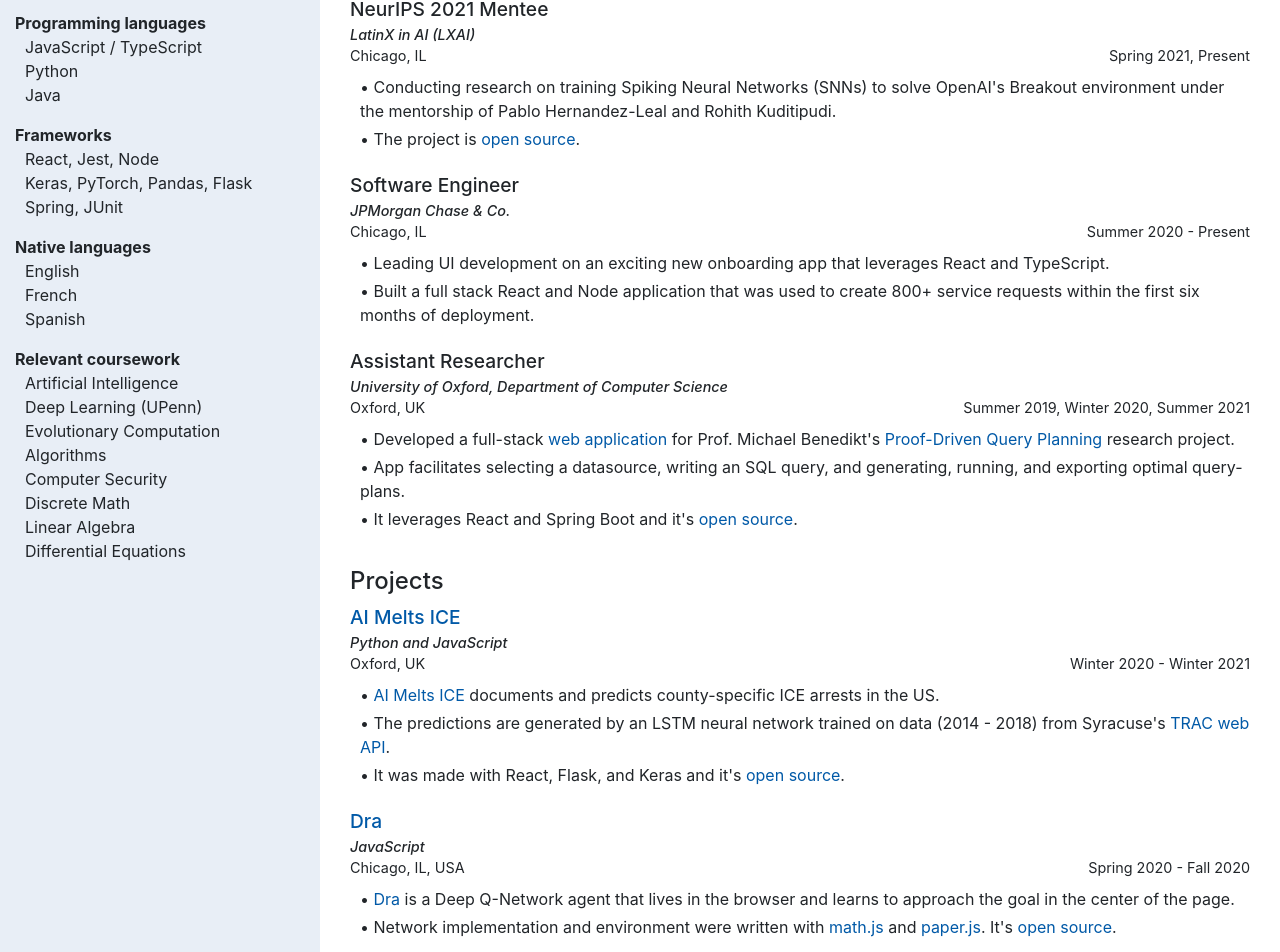
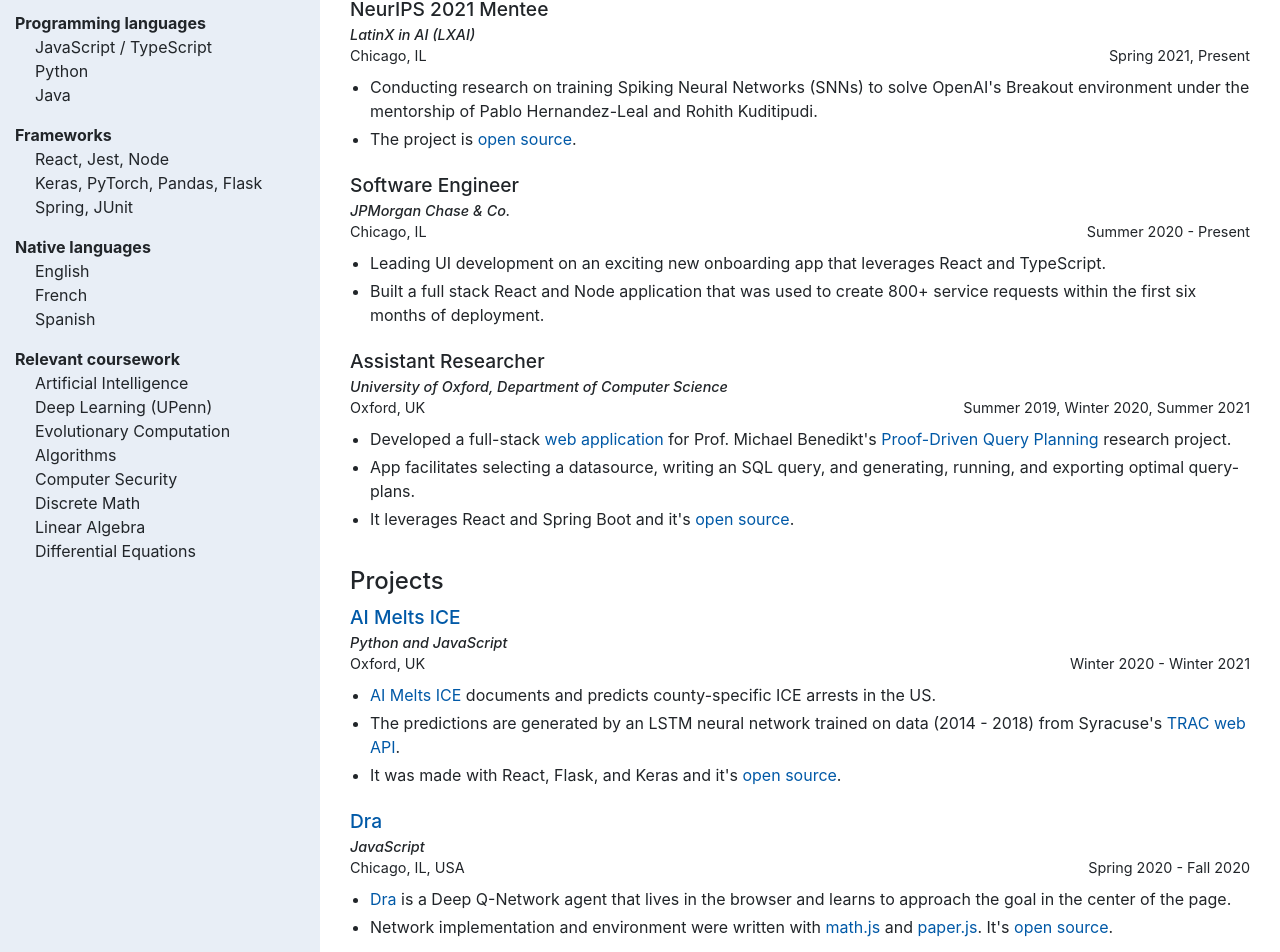
Before and after one commit to camilodoa/resume, a React (Create React App) app: page / in a window 1280 px wide. Shown: the part 349-1301 px from the top of the page. Built offline with nearby package versions, Linux system fonts and the light colour scheme.

Commit message:
switch to styled-components

```diff
--- a/src/App.js
+++ b/src/App.js
@@ -1,32 +1,69 @@
 import React from 'react';
 import {Container, Row, Col} from 'react-bootstrap';
 import SideBlock from './components/SideBlock';
-import MainBlock from './components/MainBlock';
+import Category from './components/Category';
 import {sideData, mainData} from './data';
+import styled from 'styled-components';
+
+const Aside = styled(Col)`
+  background-color: #e8eef6;
+  min-height: 100vh;
+  padding-top: .5rem;
+`;
+
+const Main = styled(Col)`
+  min-height: 100vh;
+  padding-top: .5rem;
+`;
+
+const NameRow = styled(Row)`
+  align-items: center;
+  margin: .5rem 0px;
+`;
+
+const NameCol = styled(Col)`
+  font-size: 2.5em;
+  font-weight: 500;
+  margin-left: .25rem .25rem .25rem .75rem;
+`;
 
 export default function App() {
   return (
     <Container fluid>
       <Row>
-        <Col className='aside full pt-2' lg={{span : 3, order : 1}} md={{span : 4, order : 1}} sm={{span : 12, order : 12}} xs={{span : 12, order : 12}}>
+        <Aside
+          lg={{span : 3, order : 1}}
+          md={{span : 4, order : 1}}
+          sm={{span : 12, order : 12}}
+          xs={{span : 12, order : 12}}
+        >
           {sideData.map((elem, index) => (
             <SideBlock title={elem['title']} list={elem['list']} key={'SideBlock' + index}/>
           ))}
-        </Col>
-        <Col className='full pt-2' lg={{span : 9, order : 12}} md={{span : 8, order : 12}} sm={{span : 12, order : 1}} xs={{span : 12, order : 1}}>
-          <Row className="align my-2">
-            <Col sm={12} md={8} lg={8} className='ml-2'>
-              <b className='name m-1'>Camilo Ortiz</b>
-            </Col>
-          </Row>
+        </Aside>
+        <Main
+          lg={{span : 9, order : 12}}
+          md={{span : 8, order : 12}}
+          sm={{span : 12, order : 1}}
+          xs={{span : 12, order : 1}}
+        >
+          <NameRow>
+            <NameCol sm={12} md={8} lg={8}>
+              Camilo Ortiz
+            </NameCol>
+          </NameRow>
           <Row>
             <Col>
             {mainData.map((item, index) => (
-              <MainBlock header={item['header']} experiences={item['experiences']} key={'MainBlock' + index}/>
+              <Category
+                header={item['header']}
+                experiences={item['experiences']}
+                key={'MainBlock' + index}
+              />
             ))}
             </Col>
           </Row>
-        </Col>
+        </Main>
       </Row>
     </Container>
   );
--- /dev/null
+++ b/src/components/Category.js
@@ -0,0 +1,33 @@
+import React from 'react';
+import UnstyledContainer from 'react-bootstrap/Container';
+import Experience from './Experience';
+import styled from 'styled-components';
+
+const Container = styled(UnstyledContainer)`
+  margin: 1rem 0px;
+`;
+
+const CategoryHeader = styled.span`
+  font-size: 1.5em;
+  font-weight: 450;
+`;
+
+const Category = ({ header, experiences }) => {
+    return (
+        <Container fluid>
+            <CategoryHeader>{header}</CategoryHeader>
+            {experiences.map((elem, index) => (
+                <Experience
+                  title={elem['title']}
+                  subtitle={elem['subtitle']}
+                  location={elem['location']}
+                  date={elem['date']}
+                  list={elem['list']}
+                  key={'Experience' + index}
+                />
+            ))}
+        </Container>
+    );
+}
+
+export default Category;
--- /dev/null
+++ b/src/components/Experience.js
@@ -0,0 +1,68 @@
+import React from 'react';
+import Row from 'react-bootstrap/Row';
+import Col from 'react-bootstrap/Col';
+import styled from 'styled-components';
+
+const ExperienceContainer = styled.div`
+  margin: .25rem 0px;
+`;
+
+const ExperienceTitle = styled(Col)`
+  font-size: 1.2em;
+  font-weight: 450;
+`;
+
+const ExperienceSubtitle = styled(Col)`
+  font-size: 0.9em;
+  font-weight: 500;
+  font-style: italic;
+`;
+
+const ExperienceLocation = styled(Col)`
+  font-size: 0.9em;
+  font-weight: 400;
+`;
+
+const ExperienceDate = styled(Col)`
+  font-size: 0.9em;
+  font-weight: 400;
+  text-align: end;
+`;
+
+const ExperienceList = styled(Col)`
+  margin-top: .25rem;
+`;
+
+const ExperienceListItem = styled.li`
+  margin: .25rem 0px;
+`;
+
+const Experience = ({ title, subtitle, location, date, list }) => {
+  return (
+    <ExperienceContainer>
+      <Row>
+        <ExperienceTitle>{title}</ExperienceTitle>
+      </Row>
+      <Row>
+        <ExperienceSubtitle>{subtitle}</ExperienceSubtitle>
+      </Row>
+      <Row>
+        <ExperienceLocation>{location}</ExperienceLocation>
+        <ExperienceDate>{date}</ExperienceDate>
+      </Row>
+      <Row>
+        <ExperienceList>
+          <ul>
+          {list.map((elem, index) => (
+            <ExperienceListItem key={'ExperienceItem' + index}>
+              {elem}
+            </ExperienceListItem>
+          ))}
+          </ul>
+        </ExperienceList>
+      </Row>
+    </ExperienceContainer>
+  );
+};
+
+export default Experience;
--- /dev/null
+++ b/src/components/Link.js
@@ -0,0 +1,14 @@
+import React from 'react'
+import styled from 'styled-components';
+
+const A = styled.a`
+  color:  #0059a7;
+`;
+
+const Link = ({ src, children }) => {
+  return <A href={src} rel='noopener noreferrer' target='_blank'>
+      {children}
+    </A>;
+}
+
+export default Link;
--- a/src/components/MainBlock.js
+++ /dev/null
@@ -1,39 +0,0 @@
-import React from 'react';
-import {Container, Row, Col} from 'react-bootstrap';
-
-export default function MainBlock ({header, experiences}) {
-    return (
-        <Container fluid className="my-3">
-            <b className='header'>{header}</b>
-            {experiences.map((elem, index) => (
-                <MainSubBlock title={elem['title']} subtitle={elem['subtitle']} location={elem['location']} date={elem['date']} list={elem['list']} key={'MainSubBlock' + index}/>
-            ))}
-        </Container>
-    );
-}
-
-function MainSubBlock ({title, subtitle, location, date, list}) {
-    return (
-        <div className='my-1'>
-            <Row>
-                <Col className='title'>{title}</Col>
-            </Row>
-            <Row>
-                <Col className='subtitle'><i>{subtitle}</i></Col>
-            </Row>
-            <Row>
-                <Col className='location'>{location}</Col>
-                <Col className='date'>{date}</Col>
-            </Row>
-            <Row>
-                <Col className='mt-1'>
-                    <ul>
-                    {list.map((elem, index) => (
-                        <li className='my-1' key={'MainSubBlockItem' + index}>{elem}</li>
-                    ))}
-                    </ul>
-                </Col>
-            </Row>
-        </div>
-    );
-}
--- a/src/components/SideBlock.js
+++ b/src/components/SideBlock.js
@@ -1,14 +1,25 @@
 import React from 'react';
+import styled from 'styled-components';
 
-export default function SideBlock ({title, list}) {
+const SideBlockContainer = styled.div`
+  margin: .5rem 0px;
+`;
+
+const SideBlockListItem = styled.li`
+  list-style-type: none!important;
+`;
+
+const SideBlock = ({ title, list }) => {
   return (
-        <div className="my-2">
+    <SideBlockContainer>
       <b>{title}</b>
       <ul>
       {list.map((item, index) => (
-                <li key={'SideBlockItem' + index}>{item}</li>
+        <SideBlockListItem key={'SideBlockItem' + index}>{item}</SideBlockListItem>
       ))}
       </ul>
-        </div>
-    )
-}
+    </SideBlockContainer>
+  );
+};
+
+export default SideBlock;
--- a/src/data.js
+++ b/src/data.js
@@ -1,14 +1,15 @@
 import React from 'react';
+import Link from './components/Link';
 
 export const sideData = [
   {
     title : 'Contact',
     list : [
       'Chicago, IL',
-      <a href='mailto:camilodortiz@gmail.com'>camilodortiz@gmail.com</a>,
-      <a href='https://camilodoa.ml'>camilodoa.ml</a>,
-      <a href='https://www.linkedin.com/in/camilodortiz/'>linkedin.com/in/camilodortiz</a>,
-      <a href='https://github.com/camilodoa'>github.com/camilodoa</a>
+      <Link src='mailto:camilodortiz@gmail.com'>camilodortiz@gmail.com</Link>,
+      <Link src='https://camilodoa.ml'>camilodoa.ml</Link>,
+      <Link src='https://www.linkedin.com/in/camilodortiz/'>linkedin.com/in/camilodortiz</Link>,
+      <Link src='https://github.com/camilodoa'>github.com/camilodoa</Link>
     ]
   },
   {
@@ -57,10 +58,10 @@
       date : 'Class of 2020',
       list : [
         <div>
-          • Major GPA: 3.96
+          Major GPA: 3.96
         </div>,
         <div>
-          • Activities and societies: Marsh Arts House (president), Eletronics
+          Activities and societies: Marsh Arts House (president), Eletronics
           Club, WAMH 89.3FM host
         </div>
       ]}
@@ -76,12 +77,12 @@
         date : 'Spring 2021, Present',
         list : [
           <div>
-            • Conducting research on training Spiking
+            Conducting research on training Spiking
             Neural Networks (SNNs) to solve OpenAI's Breakout environment under the mentorship
             of Pablo Hernandez-Leal and Rohith Kuditipudi.
           </div>,
           <div>
-            • The project is <a href='https://github.com/camilodoa/lxai'>open source</a>.
+            The project is <Link src='https://github.com/camilodoa/lxai'>open source</Link>.
           </div>
         ]
       },
@@ -91,11 +92,11 @@
       date : 'Summer 2020 - Present',
       list : [
         <div>
-          • Leading UI development on an exciting new onboarding app that leverages
+          Leading UI development on an exciting new onboarding app that leverages
           React and TypeScript.
         </div>,
         <div>
-          • Built a full stack React and Node application that was used to
+          Built a full stack React and Node application that was used to
           create 800+ service requests within the first six months of deployment.
         </div>,
       ]
@@ -107,15 +108,15 @@
       date : 'Summer 2019, Winter 2020, Summer 2021',
       list : [
         <div>
-          • Developed a full-stack <a href="http://pdq-webapp.cs.ox.ac.uk/react-ui/">web application</a> for
-          Prof. Michael Benedikt's <a href="http://www.cs.ox.ac.uk/projects/pdq/home.html">
-          Proof-Driven Query Planning</a> research project.
+          Developed a full-stack <Link src="http://pdq-webapp.cs.ox.ac.uk/react-ui/">web application</Link> for
+          Prof. Michael Benedikt's <Link src="http://www.cs.ox.ac.uk/projects/pdq/home.html">
+          Proof-Driven Query Planning</Link> research project.
         </div>,
         <div>
-          • App facilitates selecting a datasource, writing an SQL query, and
+          App facilitates selecting a datasource, writing an SQL query, and
           generating, running, and exporting optimal query-plans.
         </div>,
-        <div>• It leverages React and Spring Boot and it's <a href='https://github.com/ProofDrivenQuerying/pdq'>open source</a>.</div>
+        <div>It leverages React and Spring Boot and it's <Link src='https://github.com/ProofDrivenQuerying/pdq'>open source</Link>.</div>
       ]
     },
     // {
@@ -125,7 +126,7 @@
     //   date : 'Fall 2020 - Summer 2021',
     //   list : [
     //     <div>
-    //       • Redesigned and reimplemented <a href='https://www.poderworks.org/'>PODER</a>'s student dashboard to have a dynamic onboarding
+    //       Redesigned and reimplemented <Link src='https://www.poderworks.org/'>PODER</Link>'s student dashboard to have a dynamic onboarding
     //       experience, display grades, and show the student's progress in the
     //       program
     //     </div>
@@ -137,16 +138,16 @@
     // date : 'Summer 2018',
     // list : [
     //   <div>
-    //     Designed and built a <a href="https://drive.google.com/file/d/1olpZv4bcsH1xi3PuQgEMsFE5hA1PjX7l/view?usp=sharing">
+    //     Designed and built a <Link src="https://drive.google.com/file/d/1olpZv4bcsH1xi3PuQgEMsFE5hA1PjX7l/view?usp=sharing">
     //       precise bidirectional current
     //       control system
-    //     </a> for delicate magnetic field manipulation
+    //     </Link> for delicate magnetic field manipulation
     //     in a Bose-Einstein Condensate machine.
     //   </div>,
     //   <div>
     //       Formed topological excitations in the F=1 ground state of
     //       Rb-87 condensates using the aforementioned current
-    //       control system (related <a href="https://www.nature.com/articles/nphys3624">paper</a> on these excitations published in Nature).
+    //       control system (related <Link src="https://www.nature.com/articles/nphys3624">paper</Link> on these excitations published in Nature).
     //   </div>
     // ]},
     // {title : 'Curatorial Intern',
@@ -156,7 +157,7 @@
     // list : [
     //   <div>
     //       Collaborated with Mead Art Museum Curator Vanja Malloy
-    //       on <a href='https://www.amherst.edu/museums/mead/exhibitions/2019/Dimensionism'>Dimensionism: Modern Art in the Age of Einstein</a>.
+    //       on <Link src='https://www.amherst.edu/museums/mead/exhibitions/2019/Dimensionism'>Dimensionism: Modern Art in the Age of Einstein</Link>.
     //   </div>,
     //   <div>
     //     Researched and wrote labels for twenty works shown at
@@ -168,9 +169,9 @@
     //   </div>,
     //   <div>
     //   Artist and critic Jonathon Keats wrote
-    //   an <a href="https://www.forbes.com/sites/jonathonkeats/2019/02/28/dimensionism/?fbclid=IwAR1J25yxGDn2EDGLJJWDLUHb6tJLHjm2PSwitp_lV_VEoD2C1PhFMwzcMcI#34d794b27b0f">
+    //   an <Link src="https://www.forbes.com/sites/jonathonkeats/2019/02/28/dimensionism/?fbclid=IwAR1J25yxGDn2EDGLJJWDLUHb6tJLHjm2PSwitp_lV_VEoD2C1PhFMwzcMcI#34d794b27b0f">
     //       article
-    //     </a> for Forbes on the exhibition.
+    //     </Link> for Forbes on the exhibition.
     //   </div>
     // ]}
   ]},
@@ -178,40 +179,40 @@
     header : 'Projects',
     experiences : [
       {
-        title : <a href='https://ai-melts-ice.ml'>AI Melts ICE</a>,
+        title : <Link src='https://ai-melts-ice.ml'>AI Melts ICE</Link>,
         subtitle : 'Python and JavaScript',
         location : 'Oxford, UK',
         date : 'Winter 2020 - Winter 2021',
         list : [
           <div>
-            • <a href='https://ai-melts-ice.ml'>AI Melts ICE</a> documents and
+            <Link src='https://ai-melts-ice.ml'>AI Melts ICE</Link> documents and
             predicts county-specific ICE arrests in the US.
           </div>,
           <div>
-            • The predictions are generated by an LSTM neural network trained on
-            data (2014 - 2018) from Syracuse's <a href="https://trac.syr.edu/phptools/immigration/arrest/about_data.html">TRAC web API</a>.
+            The predictions are generated by an LSTM neural network trained on
+            data (2014 - 2018) from Syracuse's <Link src="https://trac.syr.edu/phptools/immigration/arrest/about_data.html">TRAC web API</Link>.
           </div>,
           <div>
-            • It was made with React, Flask, and Keras and
-            it's <a href='https://github.com/camilodoa/ai-melts-ice'>open source</a>.
+            It was made with React, Flask, and Keras and
+            it's <Link src='https://github.com/camilodoa/ai-melts-ice'>open source</Link>.
           </div>
         ]
       },
       {
-        title : <a href='https://camilodoa.ml/dra'>Dra</a>,
+        title : <Link src='https://camilodoa.ml/dra'>Dra</Link>,
         subtitle: 'JavaScript',
         location : 'Chicago, IL, USA',
         date : 'Spring 2020 - Fall 2020',
         list : [
           <div>
-            • <a href='https://camilodoa.ml/dra'>Dra</a> is a Deep Q-Network agent
+            <Link src='https://camilodoa.ml/dra'>Dra</Link> is a Deep Q-Network agent
             that lives in the browser and learns to approach the goal in the
             center of the page.
           </div>,
           <div>
-            • Network implementation and environment were written
-            with <a href='https://mathjs.org/'>math.js</a> and <a href='http://paperjs.org/'>paper.js</a>.
-            It's <a href='https://github.com/camilodoa/dra'>open source</a>.
+            Network implementation and environment were written
+            with <Link src='https://mathjs.org/'>math.js</Link> and <Link src='http://paperjs.org/'>paper.js</Link>.
+            It's <Link src='https://github.com/camilodoa/dra'>open source</Link>.
           </div>,
         ]
       }]
--- a/src/index.css
+++ b/src/index.css
@@ -15,9 +15,8 @@
 }
 
 ul {
-  list-style-type:none;
-  padding-left: 10px;
-  list-style-position: inside;
+  padding-left: 20px;
+  list-style-position: outside;
 }
 
 a {
```
Also changed, not shown: package.json (+10 -27 lines), 1 other file (tests, documents, lock files or other folders). Lines whose indentation alone changed are shown as unchanged.
